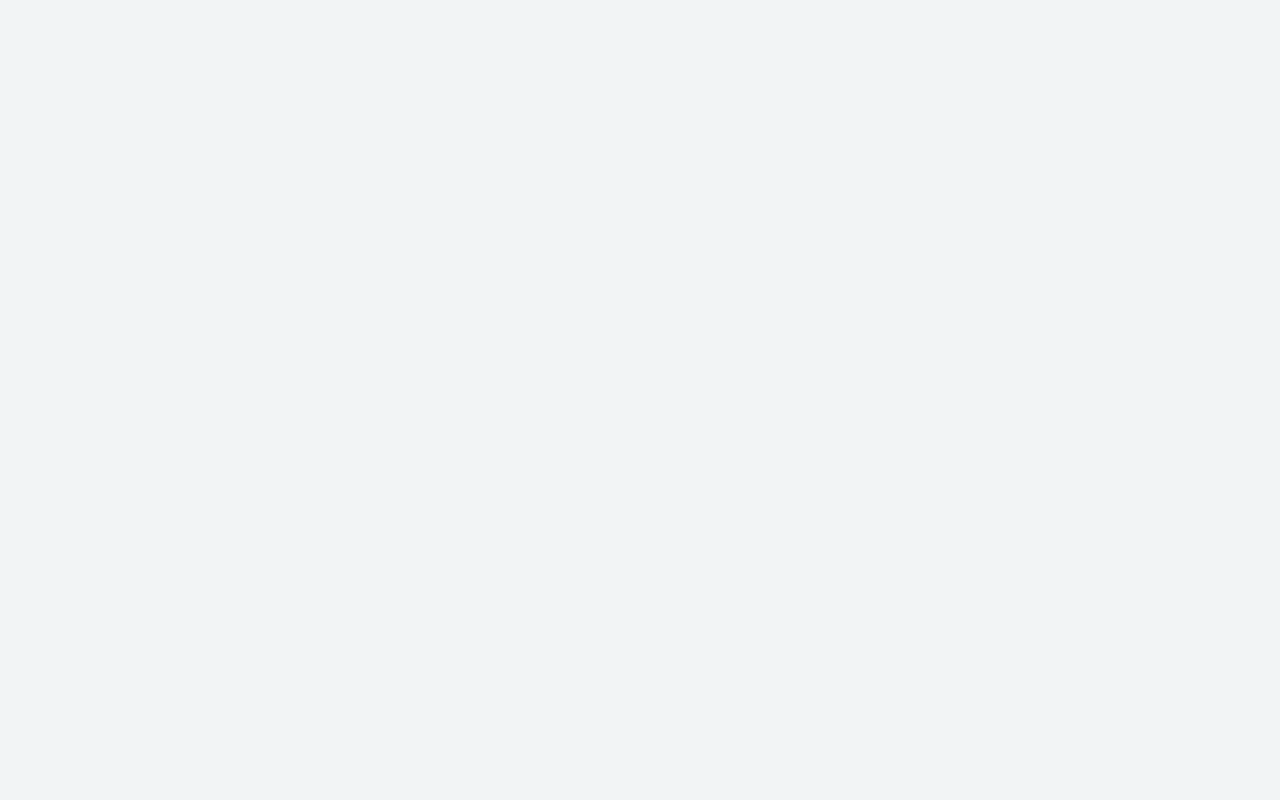
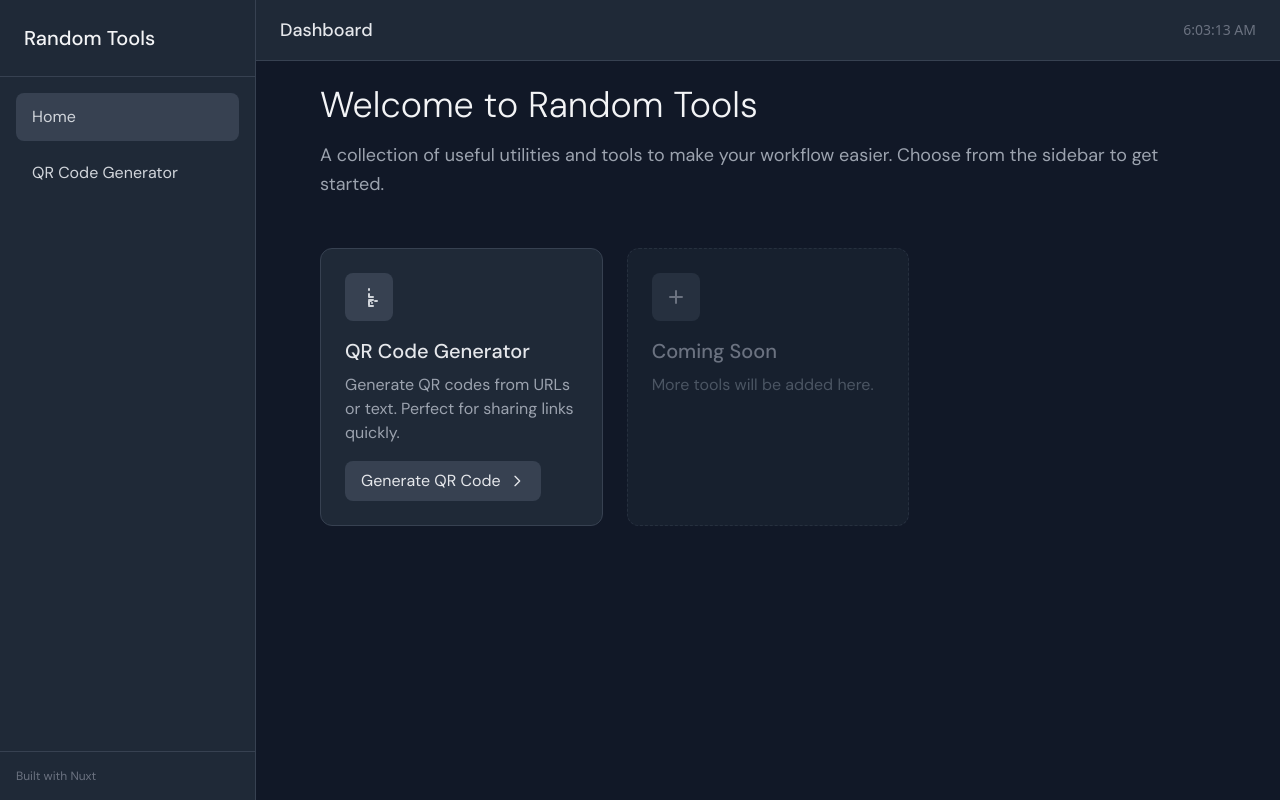
Before and after one commit to jonnochoo/tools, a Nuxt app: page / in a window 1280 px wide. Before the commit this address had no page. Built offline with nearby package versions, Linux system fonts and the light colour scheme; a web font is replaced by a local one.

Commit message:
feat: restructure layout and add homepage with QR code generator link

```diff
--- a/app.vue
+++ b/app.vue
@@ -1,5 +1,7 @@
 <template>
-  <div class="h-full min-h-screen bg-[#f2f4f5]">
-    <NuxtPage />
+  <div>
+    <NuxtLayout>
+      <NuxtPage />
+    </NuxtLayout>
   </div>
 </template>
--- /dev/null
+++ b/layouts/default.vue
@@ -0,0 +1,88 @@
+<template>
+  <div class="min-h-screen bg-gray-900 text-gray-100 flex">
+    <!-- Sidebar -->
+    <aside class="w-64 bg-gray-800 border-r border-gray-700 flex flex-col">
+      <!-- Logo/Brand -->
+      <div class="p-6 border-b border-gray-700">
+        <h1 class="font-['DM_Sans'] font-medium text-xl text-gray-100">
+          Random Tools
+        </h1>
+      </div>
+
+      <!-- Navigation -->
+      <nav class="flex-1 p-4">
+        <ul class="space-y-2">
+          <li>
+            <NuxtLink
+              to="/"
+              class="block px-4 py-3 rounded-lg hover:bg-gray-700 transition-colors duration-200 font-['DM_Sans'] text-gray-300 hover:text-gray-100"
+              active-class="bg-gray-700 text-gray-100"
+            >
+              Home
+            </NuxtLink>
+          </li>
+          <li>
+            <NuxtLink
+              to="/qr"
+              class="block px-4 py-3 rounded-lg hover:bg-gray-700 transition-colors duration-200 font-['DM_Sans'] text-gray-300 hover:text-gray-100"
+              active-class="bg-gray-700 text-gray-100"
+            >
+              QR Code Generator
+            </NuxtLink>
+          </li>
+        </ul>
+      </nav>
+
+      <!-- Footer -->
+      <div class="p-4 border-t border-gray-700">
+        <p class="text-xs text-gray-500 font-['DM_Sans']">
+          Built with Nuxt
+        </p>
+      </div>
+    </aside>
+
+    <!-- Main Content -->
+    <div class="flex-1 flex flex-col">
+      <!-- Header -->
+      <header class="bg-gray-800 border-b border-gray-700 px-6 py-4">
+        <div class="flex items-center justify-between">
+          <h2 class="font-['DM_Sans'] font-medium text-lg text-gray-200">
+            {{ pageTitle }}
+          </h2>
+          <div class="text-sm text-gray-500">
+            {{ currentTime }}
+          </div>
+        </div>
+      </header>
+
+      <!-- Page Content -->
+      <main class="flex-1 p-6 overflow-auto">
+        <slot />
+      </main>
+    </div>
+  </div>
+</template>
+
+<script setup lang="ts">
+const route = useRoute()
+
+// Computed page title based on route
+const pageTitle = computed(() => {
+  switch (route.path) {
+    case '/':
+      return 'Dashboard'
+    case '/qr':
+      return 'QR Code Generator'
+    default:
+      return 'Random Tools'
+  }
+})
+
+// Current time
+const currentTime = ref('')
+const updateTime = () => {
+  currentTime.value = new Date().toLocaleTimeString()
+}
+updateTime()
+setInterval(updateTime, 1000)
+</script>
--- /dev/null
+++ b/pages/index.vue
@@ -0,0 +1,138 @@
+<template>
+  <div class="max-w-4xl mx-auto">
+    <!-- Welcome Section -->
+    <div class="mb-12 animate-fade-in">
+      <h1 class="font-['DM_Sans'] font-light text-4xl text-gray-100 mb-4">
+        Welcome to Random Tools
+      </h1>
+      <p class="font-['DM_Sans'] text-lg text-gray-400 leading-relaxed">
+        A collection of useful utilities and tools to make your workflow easier.
+        Choose from the sidebar to get started.
+      </p>
+    </div>
+
+    <!-- Tools Grid -->
+    <div class="grid grid-cols-1 md:grid-cols-2 lg:grid-cols-3 gap-6 mb-12">
+      <!-- QR Code Tool Card -->
+      <div
+        class="bg-gray-800 rounded-xl p-6 border border-gray-700 hover:border-gray-600 transition-colors duration-200 animate-slide-up"
+      >
+        <div
+          class="w-12 h-12 bg-gray-700 rounded-lg flex items-center justify-center mb-4"
+        >
+          <svg
+            class="w-6 h-6 text-gray-300"
+            fill="none"
+            stroke="currentColor"
+            viewBox="0 0 24 24"
+          >
+            <path
+              stroke-linecap="round"
+              stroke-linejoin="round"
+              stroke-width="2"
+              d="M12 4v1m6 11h2m-6 0h-2v4m0-11v3m0 0h.01M12 12h4.01M12 15h4.01M12 21h4.01M12 12v.01M12 15v.01M12 18v.01M12 21v.01M12 12h.01M15 12h.01M15 15h.01M15 18h.01M15 21h.01"
+            />
+          </svg>
+        </div>
+        <h3 class="font-['DM_Sans'] font-medium text-xl text-gray-200 mb-2">
+          QR Code Generator
+        </h3>
+        <p class="font-['DM_Sans'] text-gray-400 mb-4">
+          Generate QR codes from URLs or text. Perfect for sharing links
+          quickly.
+        </p>
+        <NuxtLink
+          to="/qr"
+          class="inline-flex items-center px-4 py-2 bg-gray-700 hover:bg-gray-600 text-gray-200 rounded-lg transition-colors duration-200 font-['DM_Sans']"
+        >
+          Generate QR Code
+          <svg
+            class="w-4 h-4 ml-2"
+            fill="none"
+            stroke="currentColor"
+            viewBox="0 0 24 24"
+          >
+            <path
+              stroke-linecap="round"
+              stroke-linejoin="round"
+              stroke-width="2"
+              d="M9 5l7 7-7 7"
+            />
+          </svg>
+        </NuxtLink>
+      </div>
+
+      <!-- Placeholder for future tools -->
+      <div
+        class="bg-gray-800/50 rounded-xl p-6 border border-gray-700/50 border-dashed"
+      >
+        <div
+          class="w-12 h-12 bg-gray-700/50 rounded-lg flex items-center justify-center mb-4"
+        >
+          <svg
+            class="w-6 h-6 text-gray-500"
+            fill="none"
+            stroke="currentColor"
+            viewBox="0 0 24 24"
+          >
+            <path
+              stroke-linecap="round"
+              stroke-linejoin="round"
+              stroke-width="2"
+              d="M12 6v6m0 0v6m0-6h6m-6 0H6"
+            />
+          </svg>
+        </div>
+        <h3 class="font-['DM_Sans'] font-medium text-xl text-gray-500 mb-2">
+          Coming Soon
+        </h3>
+        <p class="font-['DM_Sans'] text-gray-600">
+          More tools will be added here.
+        </p>
+      </div>
+    </div>
+  </div>
+</template>
+
+<script setup lang="ts">
+// Page meta
+useHead({
+  title: 'Random Tools - Home',
+})
+</script>
+
+<style scoped>
+@keyframes fade-in {
+  from {
+    opacity: 0;
+    transform: translateY(10px);
+  }
+  to {
+    opacity: 1;
+    transform: translateY(0);
+  }
+}
+
+@keyframes slide-up {
+  from {
+    opacity: 0;
+    transform: translateY(20px);
+  }
+  to {
+    opacity: 1;
+    transform: translateY(0);
+  }
+}
+
+.animate-fade-in {
+  animation: fade-in 0.6s ease-out;
+}
+
+.animate-slide-up {
+  animation: slide-up 0.8s ease-out 0.1s both;
+}
+
+.animate-fade-in-delayed {
+  animation: fade-in 0.8s ease-out 0.4s both;
+}
+</style>
--- a/pages/qr.vue
+++ b/pages/qr.vue
@@ -1,26 +1,5 @@
 <template>
-  <div class="min-h-screen bg-gray-900 flex items-center justify-center">
-    <div class="w-full max-w-lg">
-      <!-- Header -->
-      <div class="text-center mb-12 animate-fade-in">
-        <h1
-          class="font-['DM_Sans'] font-light text-3xl text-gray-100 mb-2 tracking-tight"
-        >
-          Random Tools
-        </h1>
-        <div class="w-16 h-px bg-gray-600 mx-auto"></div>
-      </div>
-
-      <!-- Main Container -->
-      <div
-        class="bg-gray-800 rounded-2xl p-8 shadow-xl border border-gray-700 animate-slide-up"
-      >
-        <h2
-          class="font-['DM_Sans'] font-medium text-xl text-gray-200 mb-8 text-center"
-        >
-          QR Code Generator
-        </h2>
-
+  <div class="max-w-lg mx-auto">
     <!-- Input Section -->
     <div class="mb-10">
       <label
@@ -51,8 +30,6 @@
     <p class="text-center text-gray-500 text-sm font-['DM_Sans']">
       Scan with your camera
     </p>
-      </div>
-    </div>
   </div>
 </template>
 
```
Lines whose indentation alone changed are shown as unchanged.
